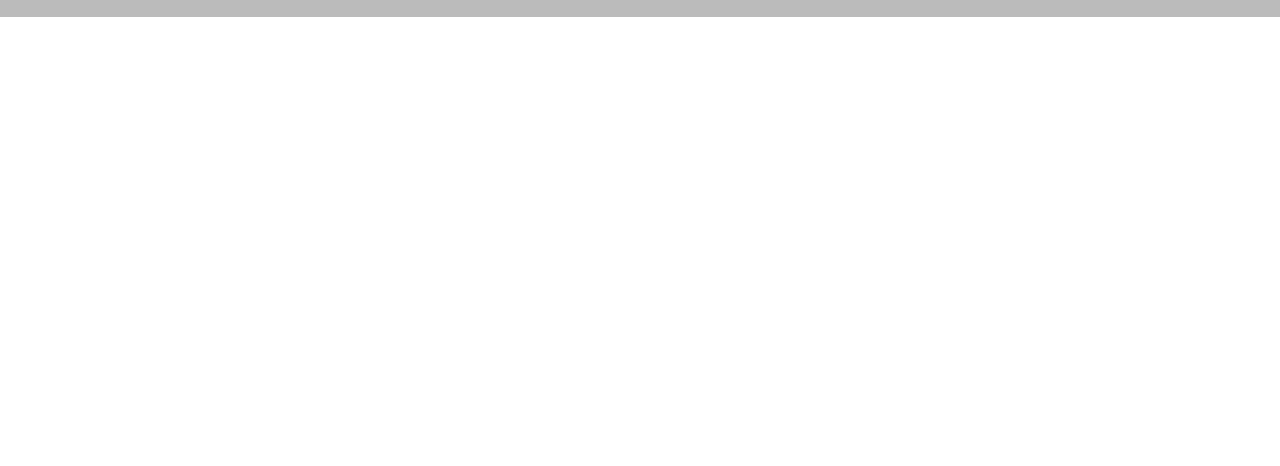
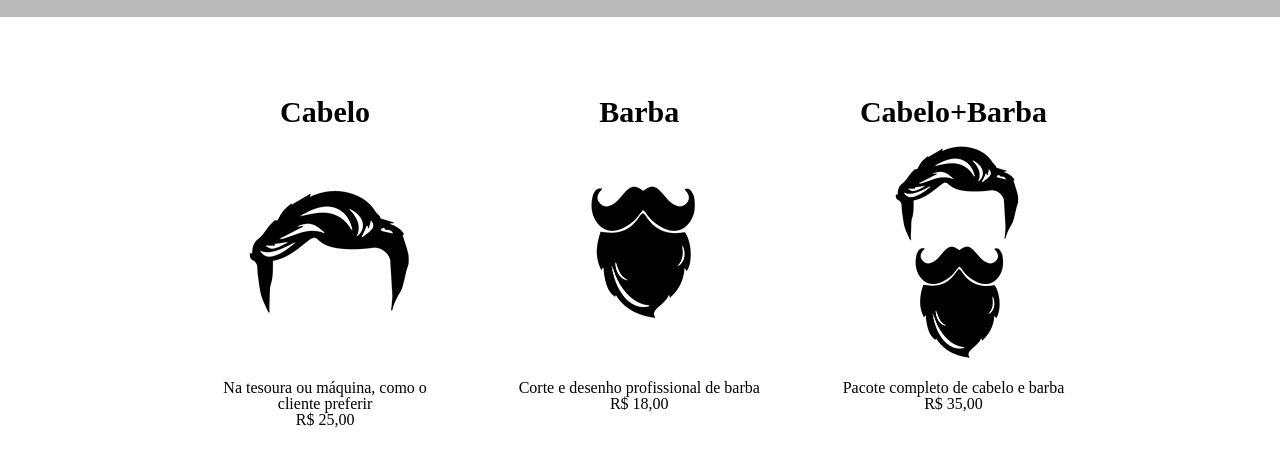
Before and after one commit to CarolineFns/barbearia, a plain HTML site: page produtos.html in a window 1280 px wide. Shown: the part 276-742 px from the top of the page. Drawn offline with Linux system fonts and the light colour scheme.

Commit message:
pagina produtos, lista de produtos

```diff
--- a/produtos.css
+++ b/produtos.css
@@ -27,3 +27,34 @@ nav a {
     font-size: 22px;
     text-decoration: none;
 }
+
+.produtos {
+    width: 940px;
+    margin: 0 auto;
+    padding: 50px 0;
+}
+
+.produtos li {
+    display: inline-block;
+    text-align: center;
+    width: 30%;
+    vertical-align: top;
+    margin: 0 1.5%;
+    padding: 30px 20px;
+    box-sizing: border-box;
+}
+
+.produtos h2 {
+    font-size: 30px;
+    font-weight: bold;
+}
+
+.produtos-descricao {
+    font-size: 18px;
+}
+
+.produtos-preco {
+    font-size: 22px;
+    font-weight: bold;
+    margin-top: 10px;
+}
--- a/produtos.html
+++ b/produtos.html
@@ -2,6 +2,7 @@
 <html>
     <head>
         <meta charset="UTF-8">
+        <title>Produtos - Barbearia Alura</title>
         <link rel="stylesheet" href="reset.css">
         <link rel="stylesheet" href="produtos.css">
     </head>
@@ -20,5 +21,27 @@
             </div>
         </header>
 
+        <main>
+            <ul class="produtos">
+                <li>
+                    <h2>Cabelo</h2>
+                    <img src="images/produtos/cabelo.jpg">
+                    <p class="produto-descricao">Na tesoura ou máquina, como o cliente preferir</p>
+                    <p class="produto-preco">R$ 25,00</p>
+                </li>
+                <li>
+                    <h2>Barba</h2>
+                    <img src="images/produtos/barba.jpg">
+                    <p class="produto-descricao">Corte e desenho profissional de barba</p>
+                    <p class="produto-preco"> R$ 18,00</p>
+                </li>
+                <li>
+                    <h2>Cabelo+Barba</h2>
+                    <img src="images/produtos/cabelo+barba.jpg">
+                    <p class="produto-descricao">Pacote completo de cabelo e barba</p>
+                    <p class="produto-preco">R$ 35,00</p>
+                </li>
+            </ul>
+        </main>
     </body>
 </html>
```
Also changed, not shown: anotacoes.txt, images/produtos/bg.jpg (deleted), images/produtos/logo-branco.png (deleted).
